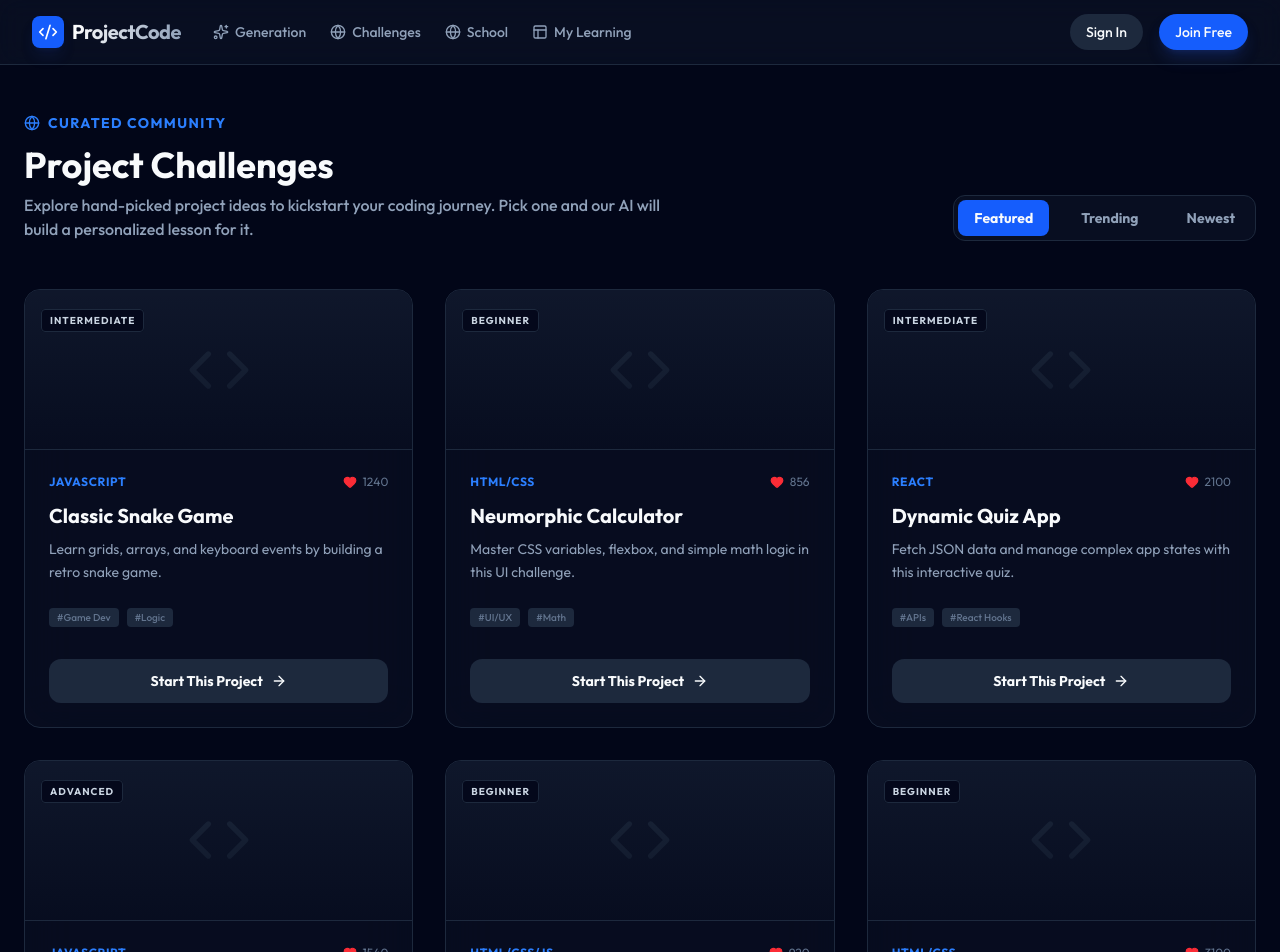
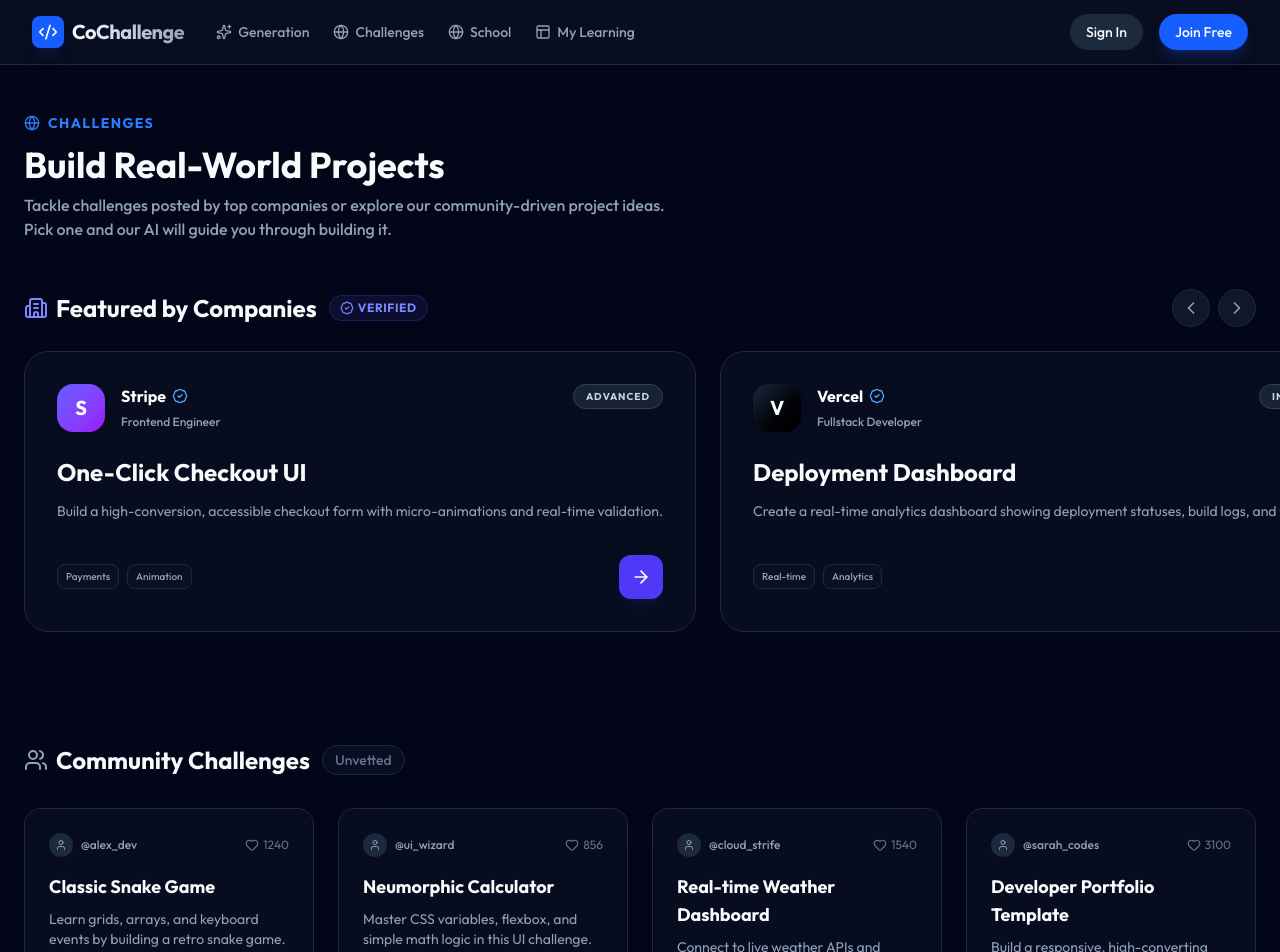
Before and after one commit to Jaeheek0319/CoChallenge, a React (Vite) app: page /challenges in a window 1280 px wide. Shown: the top 952 px of the page. Built offline with nearby package versions, Linux system fonts and the light colour scheme; no server answers.

Commit message:
updated challenges frontend

```diff
--- a/src/App.tsx
+++ b/src/App.tsx
@@ -29,7 +29,7 @@
                       <Code2 className="w-5 h-5 text-white" />
                     </div>
                     <span className="text-xl font-bold tracking-tight bg-gradient-to-r from-white to-slate-400 bg-clip-text text-transparent">
-                      ProjectCode
+                      CoChallenge
                     </span>
                   </Link>
 
--- a/src/pages/Challenges.tsx
+++ b/src/pages/Challenges.tsx
@@ -1,11 +1,63 @@
-import React from 'react';
+import React, { useRef } from 'react';
 import { useNavigate } from 'react-router-dom';
 import { motion } from 'motion/react';
-import { Globe, Heart, Users, Star, ArrowRight, Code } from 'lucide-react';
+import { Globe, Heart, Users, ArrowRight, Code, BadgeCheck, Building2, ChevronRight, ChevronLeft, User } from 'lucide-react';
 
-const PRESET_PROJECTS = [
+const FEATURED_CHALLENGES = [
+  {
+    id: 'stripe-checkout',
+    company: "Stripe",
+    role: "Frontend Engineer",
+    title: "One-Click Checkout UI",
+    desc: "Build a high-conversion, accessible checkout form with micro-animations and real-time validation.",
+    lang: "React",
+    difficulty: "Advanced",
+    verified: true,
+    logoGradient: "from-indigo-500 to-purple-600",
+    tags: ["Payments", "Animation"]
+  },
+  {
+    id: 'vercel-dashboard',
+    company: "Vercel",
+    role: "Fullstack Developer",
+    title: "Deployment Dashboard",
+    desc: "Create a real-time analytics dashboard showing deployment statuses, build logs, and visitor metrics.",
+    lang: "Next.js",
+    difficulty: "Intermediate",
+    verified: true,
+    logoGradient: "from-slate-800 to-black",
+    tags: ["Real-time", "Analytics"]
+  },
+  {
+    id: 'airbnb-search',
+    company: "Airbnb",
+    role: "UI/UX Engineer",
+    title: "Interactive Date Picker",
+    desc: "Design and implement a responsive multi-month date range picker with accessibility in mind.",
+    lang: "TypeScript",
+    difficulty: "Intermediate",
+    verified: true,
+    logoGradient: "from-rose-500 to-red-600",
+    tags: ["Accessibility", "UI Components"]
+  },
+  {
+    id: 'linear-board',
+    company: "Linear",
+    role: "Frontend Engineer",
+    title: "Kanban Drag & Drop",
+    desc: "Build a highly performant, keyboard-accessible Kanban board with complex drag-and-drop interactions.",
+    lang: "React",
+    difficulty: "Advanced",
+    verified: true,
+    logoGradient: "from-violet-500 to-fuchsia-600",
+    tags: ["Performance", "DND"]
+  }
+];
+
+const COMMUNITY_CHALLENGES = [
   {
     id: 'snake',
+    author: "alex_dev",
     title: "Classic Snake Game",
     desc: "Learn grids, arrays, and keyboard events by building a retro snake game.",
     lang: "JavaScript",
@@ -15,6 +67,7 @@
   },
   {
     id: 'calc',
+    author: "ui_wizard",
     title: "Neumorphic Calculator",
     desc: "Master CSS variables, flexbox, and simple math logic in this UI challenge.",
     lang: "HTML/CSS",
@@ -23,16 +76,8 @@
     tags: ["UI/UX", "Math"]
   },
   {
-    id: 'quiz',
-    title: "Dynamic Quiz App",
-    desc: "Fetch JSON data and manage complex app states with this interactive quiz.",
-    lang: "React",
-    difficulty: "Intermediate",
-    likes: 2100,
-    tags: ["APIs", "React Hooks"]
-  },
-  {
     id: 'weather',
+    author: "cloud_strife",
     title: "Real-time Weather Dashboard",
     desc: "Connect to live weather APIs and create a beautiful data visualization.",
     lang: "JavaScript",
@@ -41,16 +86,8 @@
     tags: ["Async/Await", "Charts"]
   },
   {
-    id: 'todo',
-    title: "Smart Task Manager",
-    desc: "The classic project, but with drag-and-drop and categories.",
-    lang: "HTML/CSS/JS",
-    difficulty: "Beginner",
-    likes: 920,
-    tags: ["CRUD", "Modern CSS"]
-  },
-  {
     id: 'portfolio',
+    author: "sarah_codes",
     title: "Developer Portfolio Template",
     desc: "Build a responsive, high-converting portfolio with animations.",
     lang: "HTML/CSS",
@@ -62,83 +99,180 @@
 
 export function Challenges() {
   const navigate = useNavigate();
+  const carouselRef = useRef<HTMLDivElement>(null);
+
+  const scrollLeft = () => {
+    if (carouselRef.current) {
+      carouselRef.current.scrollBy({ left: -350, behavior: 'smooth' });
+    }
+  };
+
+  const scrollRight = () => {
+    if (carouselRef.current) {
+      carouselRef.current.scrollBy({ left: 350, behavior: 'smooth' });
+    }
+  };
 
   return (
     <div className="max-w-7xl mx-auto px-6 py-12">
+      {/* Header */}
       <div className="flex flex-col md:flex-row md:items-end justify-between gap-6 mb-12">
         <div className="max-w-2xl">
           <div className="flex items-center gap-2 text-blue-500 mb-3 font-bold text-sm tracking-widest uppercase">
             <Globe className="w-4 h-4" />
-            Curated Community
+            Challenges
           </div>
-          <h1 className="text-4xl font-bold mb-2">Project Challenges</h1>
-          <p className="text-slate-400 font-medium">Explore hand-picked project ideas to kickstart your coding journey. Pick one and our AI will build a personalized lesson for it.</p>
-        </div>
-
-        <div className="flex items-center gap-4 bg-slate-900/50 p-1 rounded-xl border border-slate-800">
-          <button className="px-4 py-2 bg-blue-600 rounded-lg text-sm font-bold">Featured</button>
-          <button className="px-4 py-2 hover:bg-slate-800 rounded-lg text-sm font-bold text-slate-400 transition-colors">Trending</button>
-          <button className="px-4 py-2 hover:bg-slate-800 rounded-lg text-sm font-bold text-slate-400 transition-colors">Newest</button>
+          <h1 className="text-4xl font-bold mb-2">Build Real-World Projects</h1>
+          <p className="text-slate-400 font-medium">
+            Tackle challenges posted by top companies or explore our community-driven project ideas.
+            Pick one and our AI will guide you through building it.
+          </p>
         </div>
       </div>
 
-      <div className="grid grid-cols-1 md:grid-cols-2 lg:grid-cols-3 gap-8">
-        {PRESET_PROJECTS.map((project, idx) => (
-          <motion.div
-            key={project.id}
-            initial={{ opacity: 0, scale: 0.95 }}
-            animate={{ opacity: 1, scale: 1 }}
-            transition={{ delay: idx * 0.05 }}
-            className="group glass-panel rounded-2xl overflow-hidden hover:border-slate-600 transition-all border-b-2 hover:border-b-blue-500"
+      {/* Featured/Verified Carousel Section */}
+      <div className="mb-20">
+        <div className="flex flex-col sm:flex-row sm:items-center justify-between gap-4 mb-6">
+          <div className="flex items-center gap-3">
+            <h2 className="text-2xl font-bold flex items-center gap-2">
+              <Building2 className="w-6 h-6 text-indigo-400" />
+              Featured by Companies
+            </h2>
+            <span className="px-2.5 py-1 bg-indigo-500/10 border border-indigo-500/20 text-indigo-400 rounded-full text-xs font-bold uppercase tracking-wider flex items-center gap-1 hidden sm:flex">
+              <BadgeCheck className="w-3.5 h-3.5" /> Verified
+            </span>
+          </div>
+          <div className="flex gap-2">
+            <button
+              onClick={scrollLeft}
+              className="p-2 rounded-full bg-slate-900 border border-slate-800 hover:bg-slate-800 hover:border-slate-700 transition-colors text-slate-400 hover:text-white"
             >
-            <div className="relative h-40 bg-slate-900 flex items-center justify-center border-b border-slate-800 overflow-hidden">
-              <div className="absolute inset-0 bg-gradient-to-t from-slate-950 to-transparent opacity-60" />
-              <Code className="w-16 h-16 text-slate-800 group-hover:scale-110 transition-transform duration-500" />
-              <div className="absolute top-4 left-4">
-                <span className="px-2 py-1 bg-slate-950/80 border border-slate-800 rounded text-[10px] font-bold text-slate-300 uppercase tracking-widest">
-                  {project.difficulty}
-                </span>
+              <ChevronLeft className="w-5 h-5" />
+            </button>
+            <button
+              onClick={scrollRight}
+              className="p-2 rounded-full bg-slate-900 border border-slate-800 hover:bg-slate-800 hover:border-slate-700 transition-colors text-slate-400 hover:text-white"
+            >
+              <ChevronRight className="w-5 h-5" />
+            </button>
           </div>
         </div>
 
-            <div className="p-6">
-              <div className="flex items-center justify-between mb-3">
-                <span className="text-xs font-bold text-blue-500 uppercase tracking-wider">{project.lang}</span>
-                <div className="flex items-center gap-1.5 text-xs text-slate-500">
-                  <Heart className="w-3.5 h-3.5 fill-red-500 text-red-500" />
-                  {project.likes}
+        <div
+          ref={carouselRef}
+          className="flex gap-6 overflow-x-auto pb-8 snap-x snap-mandatory -mx-6 px-6 [&::-webkit-scrollbar]:hidden"
+          style={{ scrollbarWidth: 'none', msOverflowStyle: 'none' }}
+        >
+          {FEATURED_CHALLENGES.map((challenge, idx) => (
+            <motion.div
+              key={challenge.id}
+              initial={{ opacity: 0, x: 20 }}
+              animate={{ opacity: 1, x: 0 }}
+              transition={{ delay: idx * 0.1 }}
+              className="min-w-[320px] md:min-w-[400px] snap-center flex-shrink-0 group glass-panel rounded-3xl overflow-hidden hover:border-indigo-500/50 transition-all border-b-4 border-b-transparent hover:border-b-indigo-500 relative flex flex-col"
+            >
+              {/* Premium Gradient Background */}
+              <div className="absolute inset-0 bg-gradient-to-br from-indigo-500/5 to-purple-500/5 opacity-0 group-hover:opacity-100 transition-opacity duration-500" />
+
+              <div className="p-8 relative z-10 flex flex-col h-full">
+                <div className="flex items-start justify-between mb-6">
+                  <div className="flex items-center gap-4">
+                    <div className={`w-12 h-12 rounded-2xl bg-gradient-to-br ${challenge.logoGradient} flex items-center justify-center shadow-lg`}>
+                      <span className="text-white font-bold text-xl">{challenge.company[0]}</span>
+                    </div>
+                    <div>
+                      <div className="flex items-center gap-1.5">
+                        <span className="font-bold text-white">{challenge.company}</span>
+                        {challenge.verified && <BadgeCheck className="w-4 h-4 text-blue-400" />}
+                      </div>
+                      <span className="text-xs font-medium text-slate-400">{challenge.role}</span>
+                    </div>
+                  </div>
+                  <span className="px-3 py-1 bg-slate-800/80 rounded-full text-[10px] font-bold text-slate-300 uppercase tracking-widest border border-slate-700">
+                    {challenge.difficulty}
+                  </span>
+                </div>
+
+                <h3 className="text-2xl font-bold mb-3 group-hover:text-indigo-400 transition-colors">{challenge.title}</h3>
+                <p className="text-sm text-slate-400 mb-8 leading-relaxed line-clamp-3 flex-grow">{challenge.desc}</p>
+
+                <div className="flex items-center justify-between mt-auto">
+                  <div className="flex flex-wrap gap-2">
+                    {challenge.tags.map(tag => (
+                      <span key={tag} className="px-2 py-1 bg-slate-900/50 rounded-lg text-[10px] font-medium text-slate-400 border border-slate-800">
+                        {tag}
+                      </span>
+                    ))}
+                  </div>
+                  <button
+                    onClick={() => navigate('/', { state: { presetPrompt: `${challenge.company} Challenge: ${challenge.title}` } })}
+                    className="p-3 bg-indigo-600 hover:bg-indigo-500 text-white rounded-xl transition-colors shadow-lg shadow-indigo-900/20 group-hover:scale-105"
+                  >
+                    <ArrowRight className="w-5 h-5" />
+                  </button>
+                </div>
+              </div>
+            </motion.div>
+          ))}
         </div>
       </div>
 
-              <h3 className="text-xl font-bold mb-2 group-hover:text-blue-400 transition-colors">{project.title}</h3>
-              <p className="text-sm text-slate-400 mb-6 leading-relaxed">{project.desc}</p>
-
-              <div className="flex flex-wrap gap-2 mb-8">
-                {project.tags.map(tag => (
-                  <span key={tag} className="px-2 py-0.5 bg-slate-800 rounded text-[10px] font-medium text-slate-500">
-                    #{tag}
-                  </span>
-                ))}
+      {/* Community Grid Section */}
+      <div>
+        <div className="flex items-center gap-3 mb-8">
+          <h2 className="text-2xl font-bold flex items-center gap-2">
+            <Users className="w-6 h-6 text-slate-400" />
+            Community Challenges
+          </h2>
+          <span className="text-sm font-medium text-slate-500 border border-slate-800 px-3 py-1 rounded-full bg-slate-900/50">Unvetted</span>
         </div>
 
+        <div className="grid grid-cols-1 md:grid-cols-2 lg:grid-cols-4 gap-6">
+          {COMMUNITY_CHALLENGES.map((challenge, idx) => (
+            <motion.div
+              key={challenge.id}
+              initial={{ opacity: 0, y: 20 }}
+              animate={{ opacity: 1, y: 0 }}
+              transition={{ delay: idx * 0.05 }}
+              className="group glass-panel rounded-2xl p-6 hover:border-slate-600 transition-all border-b-2 hover:border-b-blue-500 flex flex-col h-full"
+            >
+              <div className="flex items-center justify-between mb-4">
+                <div className="flex items-center gap-2">
+                  <div className="w-6 h-6 rounded-full bg-slate-800 flex items-center justify-center">
+                    <User className="w-3 h-3 text-slate-400" />
+                  </div>
+                  <span className="text-xs font-medium text-slate-400">@{challenge.author}</span>
+                </div>
+                <div className="flex items-center gap-1 text-xs text-slate-500">
+                  <Heart className="w-3.5 h-3.5 hover:fill-red-500 hover:text-red-500 cursor-pointer transition-colors" />
+                  {challenge.likes}
+                </div>
+              </div>
+
+              <h3 className="text-lg font-bold mb-2 group-hover:text-blue-400 transition-colors">{challenge.title}</h3>
+              <p className="text-sm text-slate-400 mb-6 flex-grow">{challenge.desc}</p>
+
+              <div className="flex items-center justify-between mt-auto">
+                <span className="text-xs font-bold text-slate-500 uppercase tracking-wider">{challenge.lang}</span>
                 <button
-                onClick={() => navigate('/', { state: { presetPrompt: project.title } })}
-                className="w-full group/btn flex items-center justify-center gap-2 bg-slate-800 hover:bg-blue-600 transition-all py-3 rounded-xl font-bold text-sm"
+                  onClick={() => navigate('/', { state: { presetPrompt: challenge.title } })}
+                  className="flex items-center gap-1.5 text-xs font-bold text-blue-500 hover:text-blue-400 transition-colors"
                 >
-                Start This Project
-                <ArrowRight className="w-4 h-4 group-hover/btn:translate-x-1 transition-transform" />
+                  Start <ArrowRight className="w-3.5 h-3.5" />
                 </button>
               </div>
             </motion.div>
           ))}
         </div>
+      </div>
 
+      {/* Call to Action */}
       <div className="mt-20 text-center p-12 glass-panel rounded-3xl border-dashed">
-        <Users className="w-12 h-12 text-slate-800 mx-auto mb-4" />
-        <h2 className="text-2xl font-bold mb-2">Want to see more?</h2>
-        <p className="text-slate-500 mb-8 max-w-sm mx-auto">Our community is constantly building. Join today to unlock restricted projects and save your progress.</p>
+        <Code className="w-12 h-12 text-slate-800 mx-auto mb-4" />
+        <h2 className="text-2xl font-bold mb-2">Have a challenge idea?</h2>
+        <p className="text-slate-500 mb-8 max-w-sm mx-auto">Create and share your own coding challenges with the community.</p>
         <button className="bg-white text-slate-950 hover:bg-slate-200 px-8 py-3 rounded-xl font-bold transition-all active:scale-95">
-          Join the Beta
+          Submit Challenge
         </button>
       </div>
     </div>
```
Lines whose indentation alone changed are shown as unchanged.
